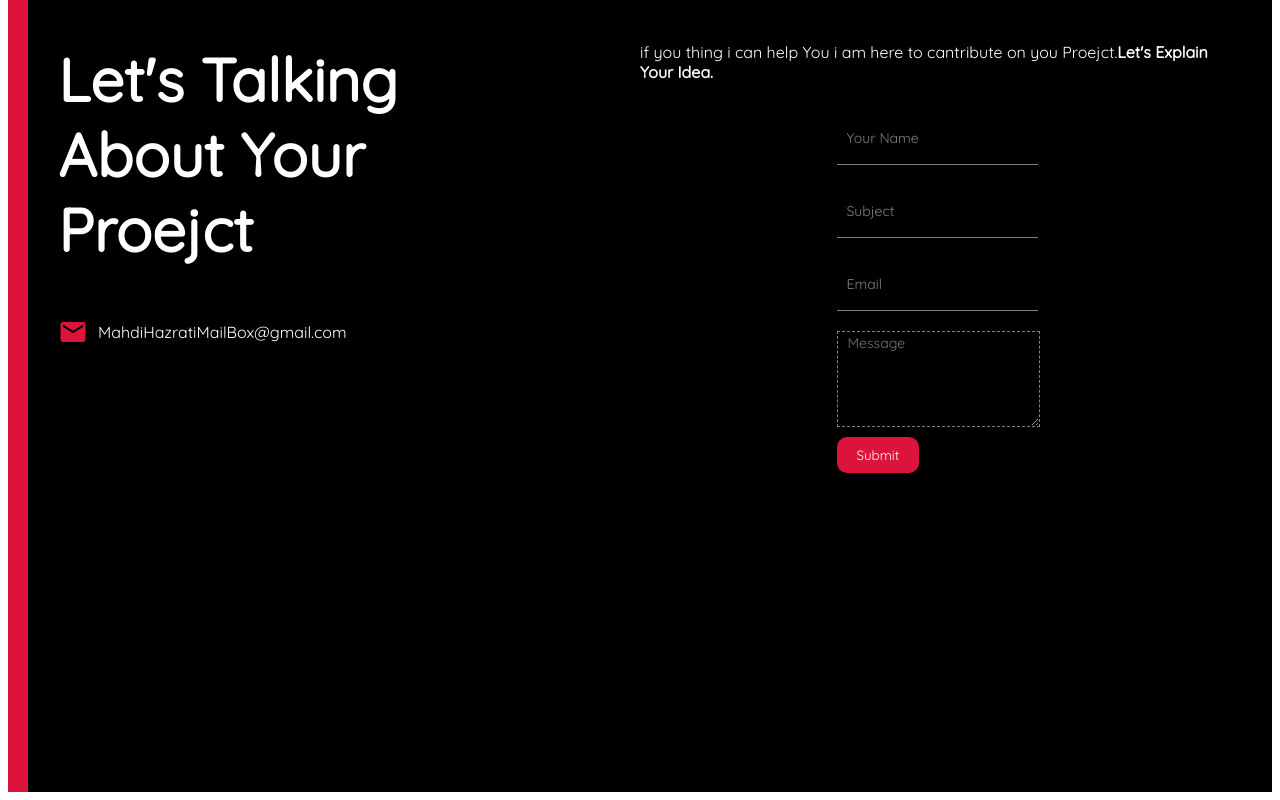
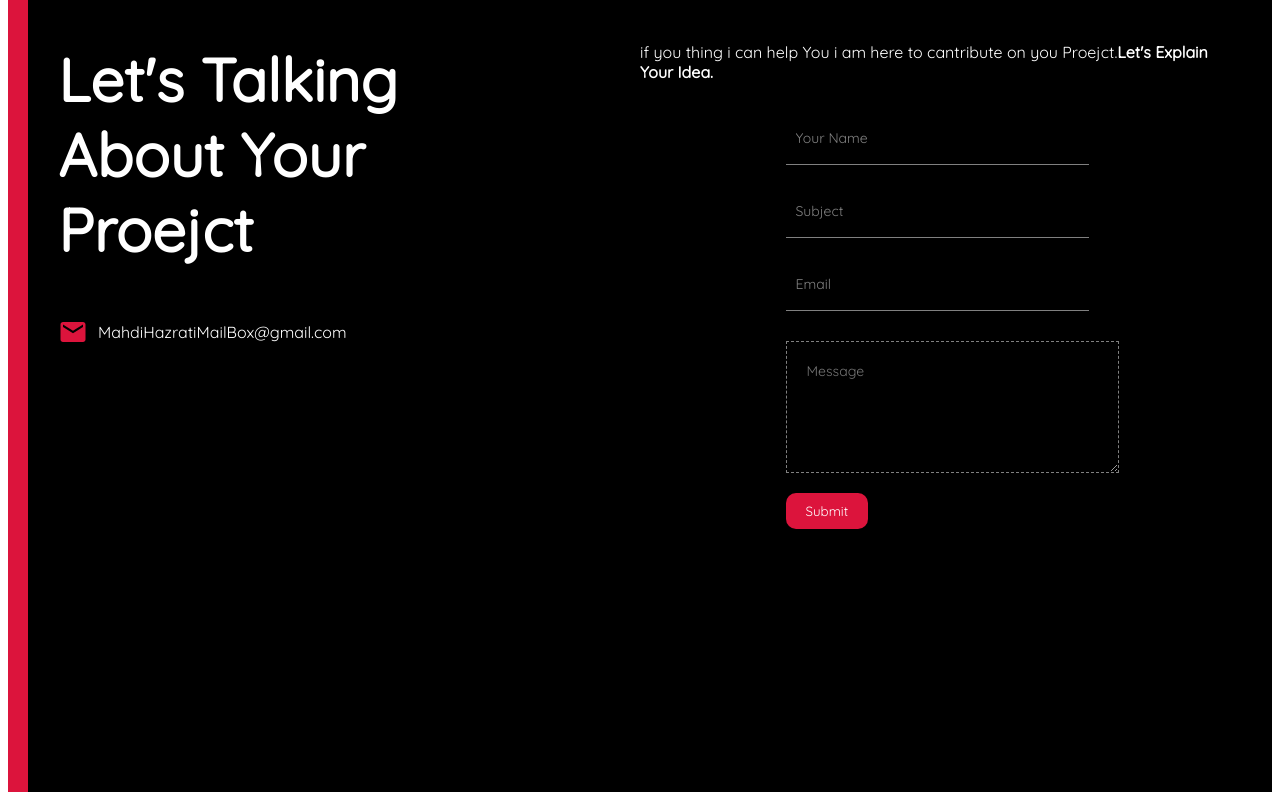
Before and after one commit to Mahdi-Hazrati/mahdi-hazrati.github.io, a React (Create React App) app: page / in a window 1280 px wide. Shown: the part 2670-3470 px from the top of the page. Built offline with nearby package versions, Linux system fonts and the light colour scheme.

Commit message:
change text area width

```diff
--- a/src/Components/Contact/contact.scss
+++ b/src/Components/Contact/contact.scss
@@ -51,6 +51,7 @@
                 color: crimson;
             }
             form{
+                width: 50%;
                 margin-top: 20px;
                 transition: 0.2s;
                 display: flex;
@@ -78,11 +79,9 @@
                     border: none;
                     outline: none;
                     width: 100%;
-                    margin: 10px 0px;
+                    margin: 20px 0px;
                     font-size: 14px;
-                    padding-left: 10px;
-
-
+                    padding: 20px;
                     border: 1px solid rgba(0, 0, 0, 0.2);
                     &:focus{
                         border: 1px solid var(--theme-color);
```
